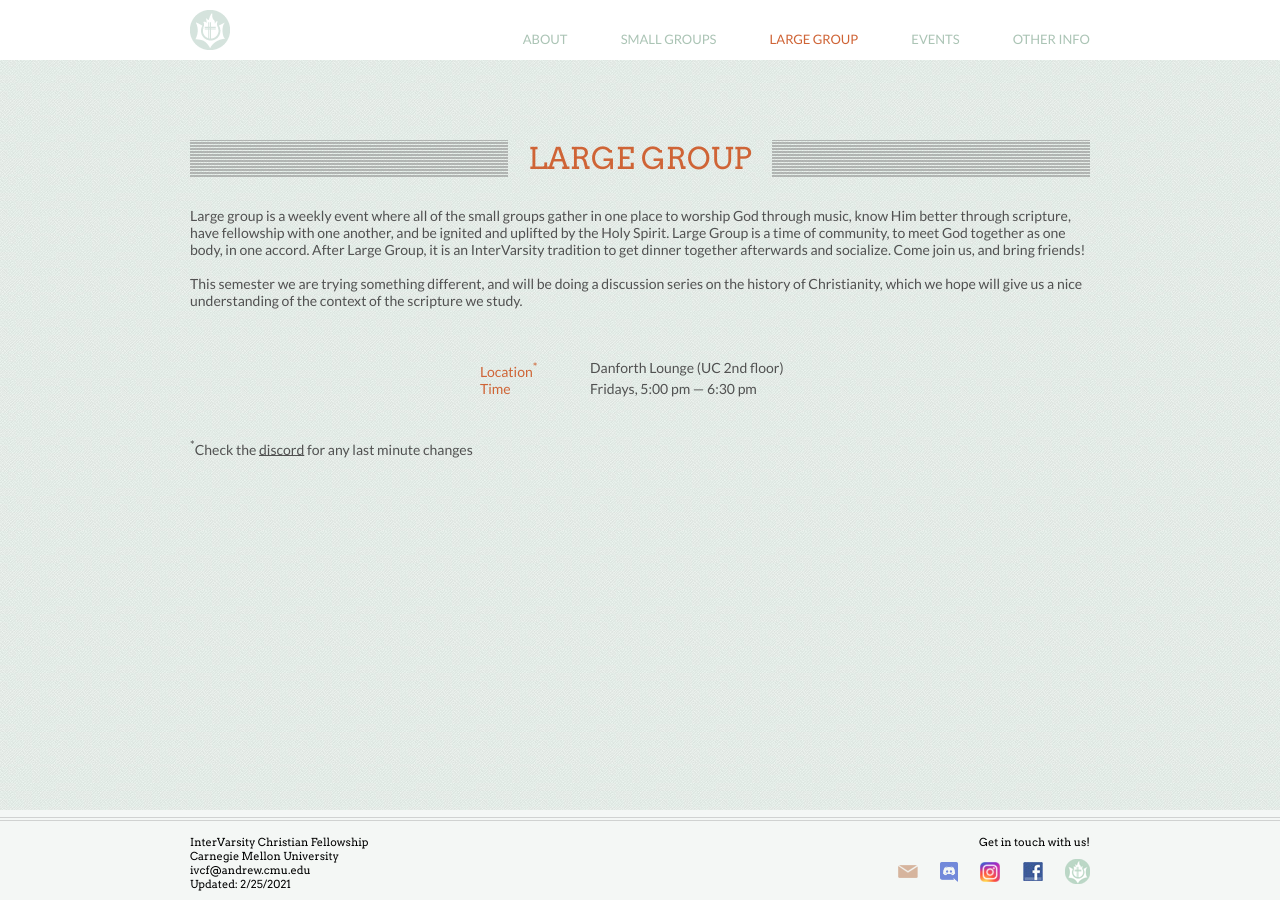
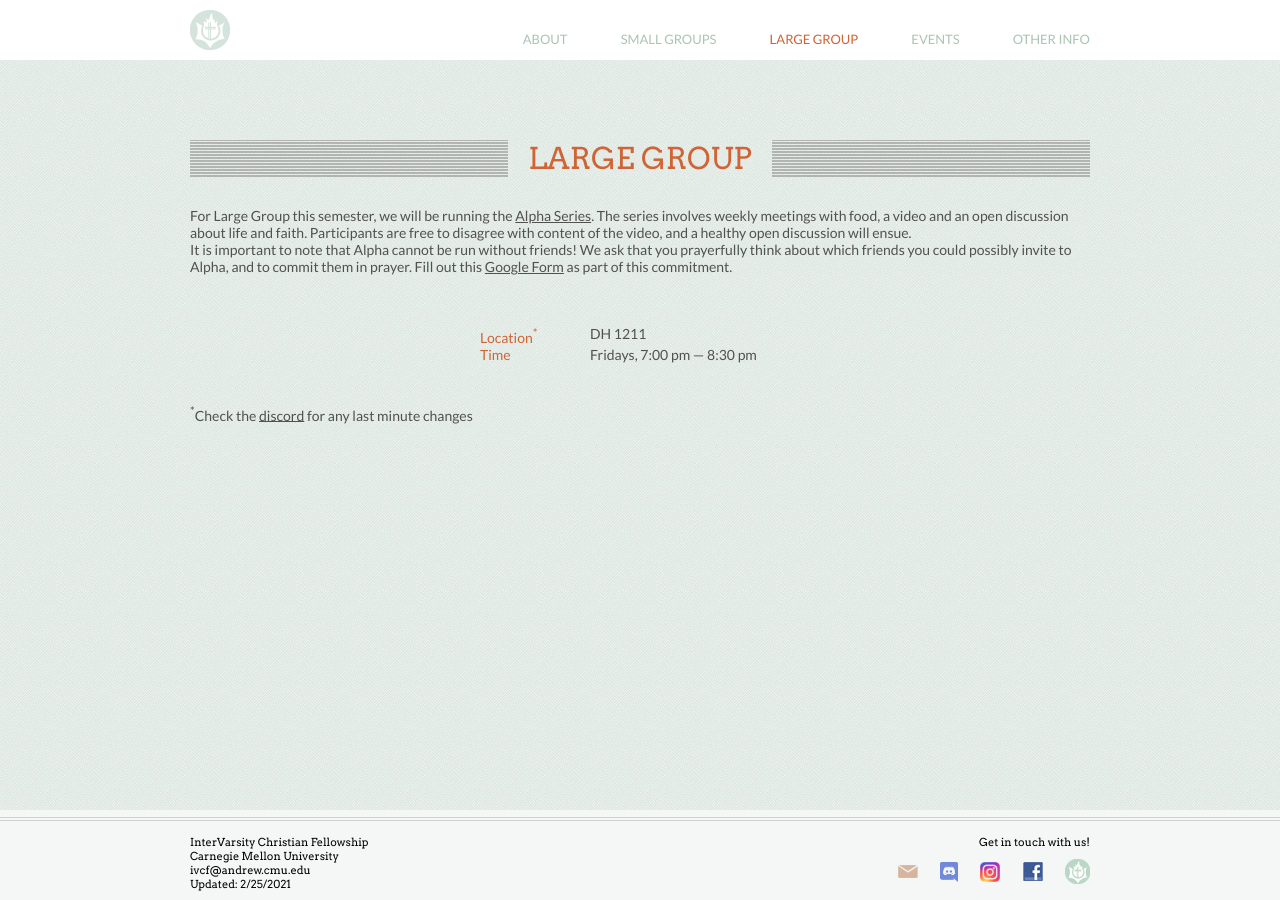
Before and after one commit to ivcf-cmu/ivcf-cmu.github.io, a Jekyll site: the page built from largegroup.md, in a window 1280 px wide. Built offline with Jekyll 4.4.1, drawn with Linux system fonts in a browser that asks for light colours.

Commit message:
Update large group Alpha

```diff
--- a/largegroup.md
+++ b/largegroup.md
@@ -14,18 +14,23 @@ While the online format is new this year we still look forward to gathering to w
 	</dl>
 </div> -->
 
-<p>
+<!-- <p>
 Large group is a weekly event where all of the small groups gather in one place to worship God through music, know Him better through scripture, have fellowship with one another, and be ignited and uplifted by the Holy Spirit. Large Group is a time of community, to meet God together as one body, in one accord. After Large Group, it is an InterVarsity tradition to get dinner together afterwards and socialize. Come join us, and bring friends!
 </p>
 <br/>
 <p>
 This semester we are trying something different, and will be doing a discussion series on the history of Christianity, which we hope will give us a nice understanding of the context of the scripture we study.
+</p> -->
+
+<p>
+For Large Group this semester, we will be running the <a href="https://www.youtube.com/watch?v=_fyjL4NsAfM" target="_blank">Alpha Series</a>. The series involves weekly meetings with food, a video and an open discussion about life and faith. Participants are free to disagree with content of the video, and a healthy open discussion will ensue.
 </p>
+<p>It is important to note that Alpha cannot be run without friends! We ask that you prayerfully think about which friends you could possibly invite to Alpha, and to commit them in prayer. Fill out this <a href="https://forms.gle/mDxTPt8Xv5wv6S8X7" target="_blank">Google Form</a> as part of this commitment.</p>
 
 <div class="cogs cogs-large">
 	<dl>
-		<dt>Location<a href="#location-addendum"><sup>*</sup></a></dt> <dd>Danforth Lounge (UC 2nd floor)</dd>
-		<dt>Time</dt> <dd>Fridays, 5:00 pm &mdash; 6:30 pm</dd>
+		<dt>Location<a href="#location-addendum"><sup>*</sup></a></dt> <dd>DH 1211</dd>
+		<dt>Time</dt> <dd>Fridays, 7:00 pm &mdash; 8:30 pm</dd>
 	</dl>
 </div>
 
```
